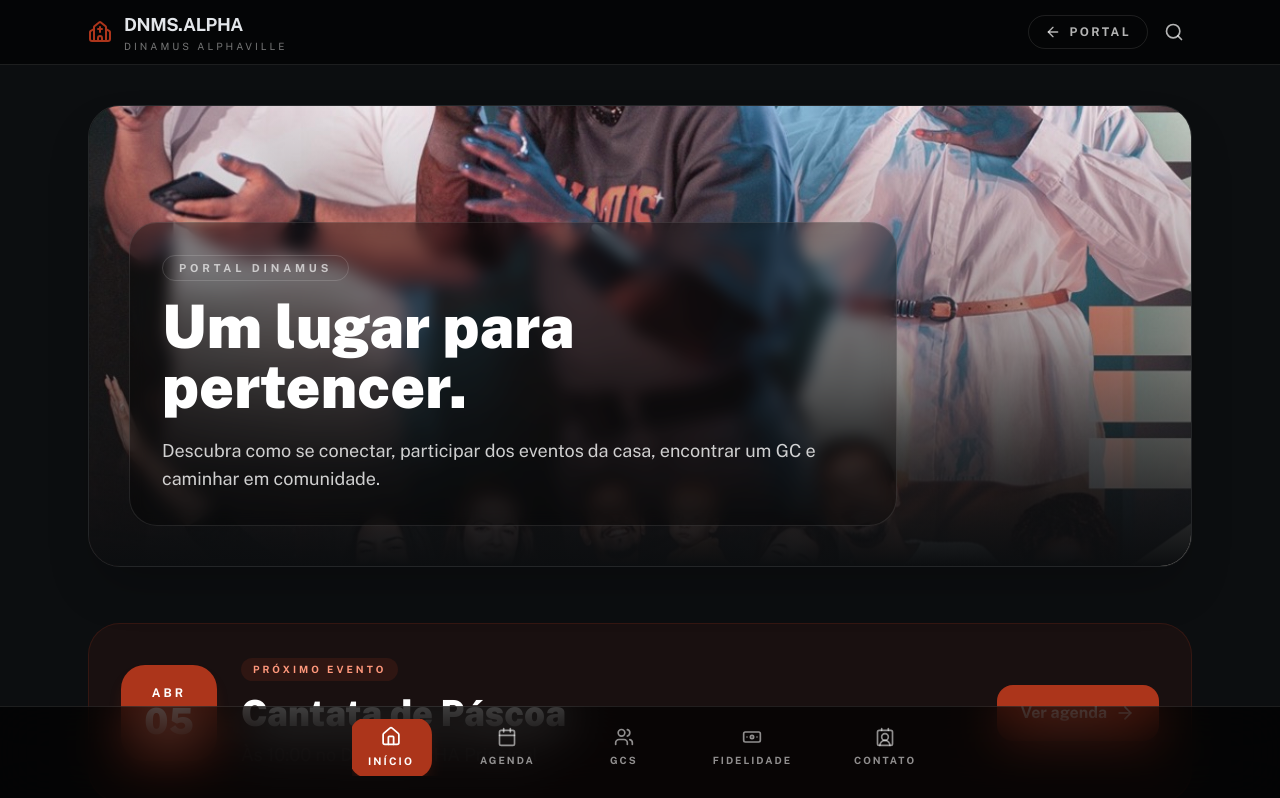
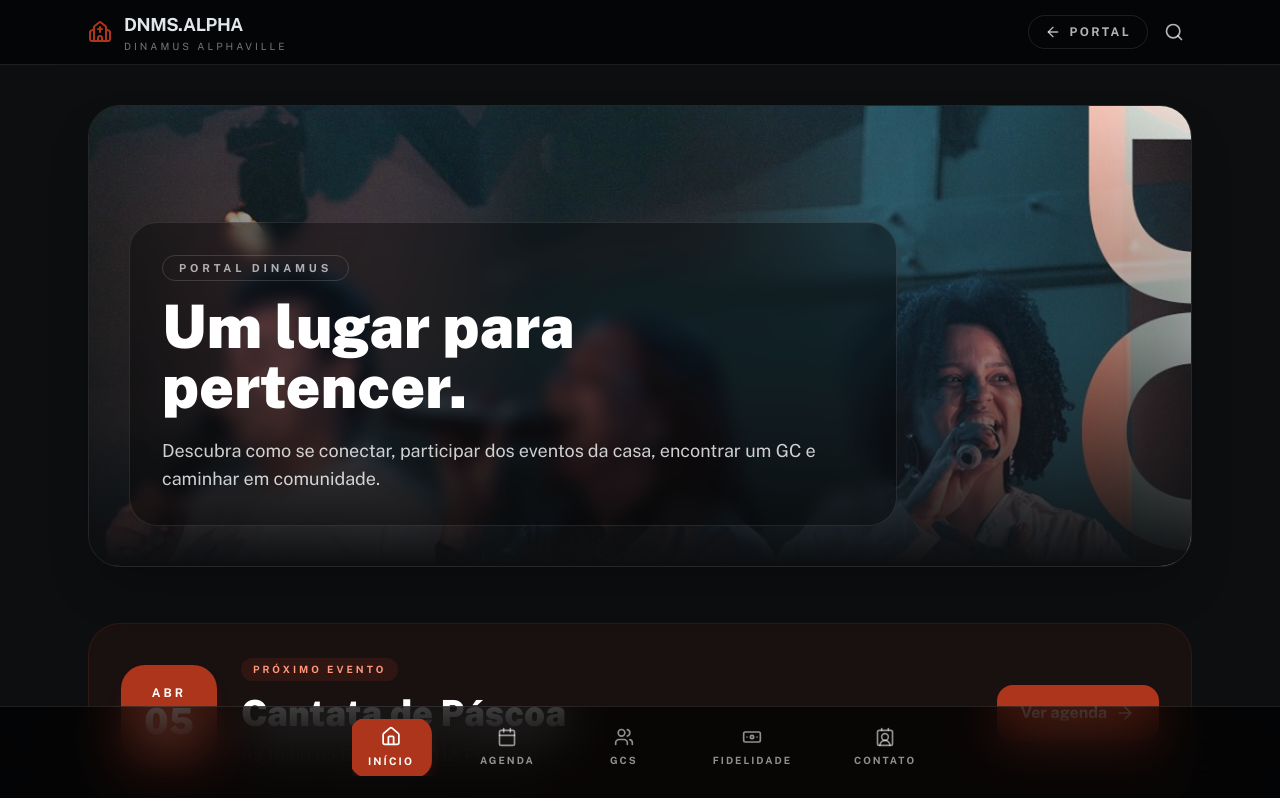
Before and after one commit to Sarahwillock/DINAMUS.ALPHAVILLE, a React (Vite) app: page /dinamus in a window 1280 px wide. Shown: the top 798 px of the page. Built offline with nearby package versions, Linux system fonts and the light colour scheme; a web font is replaced by a local one.

Commit message:
Change image class to use object-top alignment

```diff
--- a/src/pages/DinamusHome.tsx
+++ b/src/pages/DinamusHome.tsx
@@ -239,7 +239,7 @@ export default function DinamusHome() {
                 <img
                   src="/capa.JPEG"
                   alt="Dinamus Alphaville"
-                  className="h-[340px] w-full object-cover object-center md:h-[460px]"
+                  className="h-[340px] w-full object-cover object-top md:h-[460px]"
                 />
                 <div className="absolute inset-0 bg-gradient-to-t from-[#0c0e10] via-[#0c0e10]/35 to-transparent" />
                 <div className="absolute inset-x-0 bottom-0 p-6 md:p-10">
```
